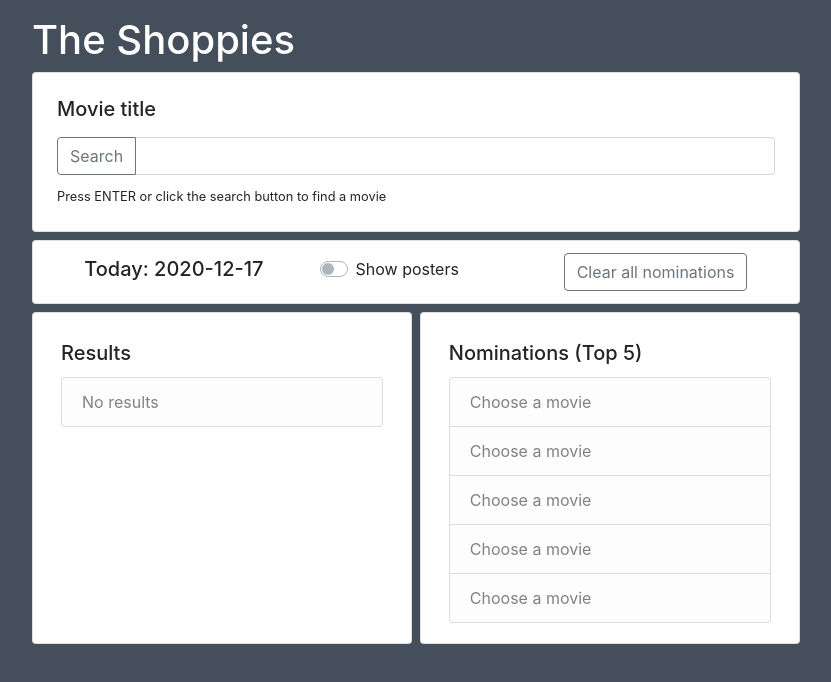
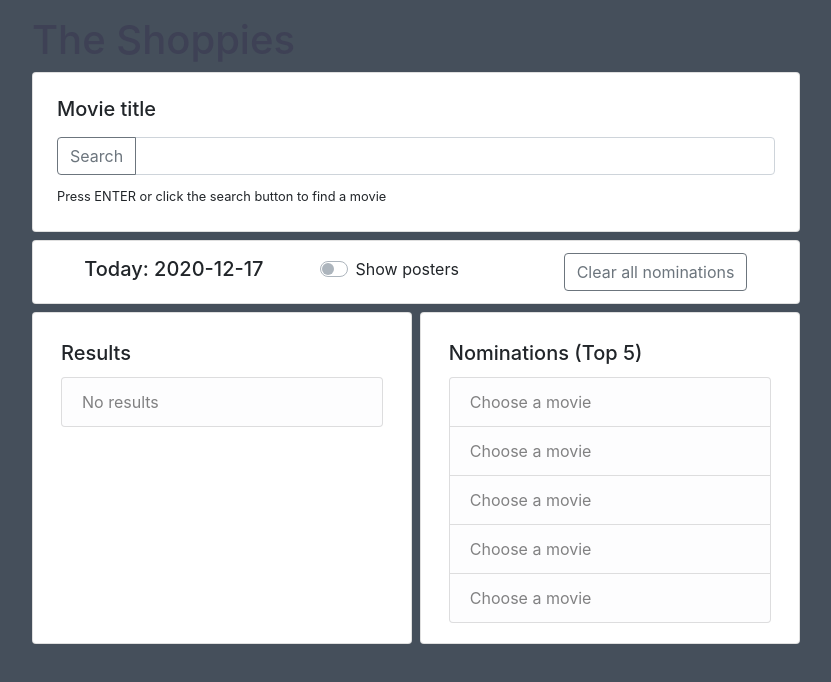
Before and after one commit to prashketh/ShopApp, a React (Create React App) app: page / in a window 1280 px wide. Shown: the top 682 px of the page, without its empty margins (224-1055 px from the left). Built offline with nearby package versions, Linux system fonts and the light colour scheme.

Commit message:
Changed title color

```diff
--- a/src/components/shoppies/shoppies.css
+++ b/src/components/shoppies/shoppies.css
@@ -5,5 +5,5 @@
 }
 
 .header-color {
-    color: white;
+    color: #3E4155;
 }
```
